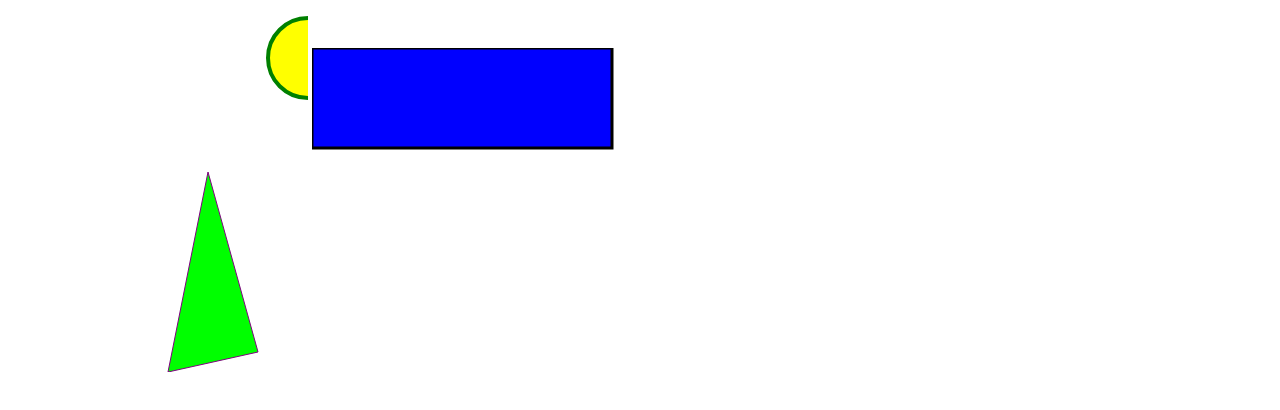
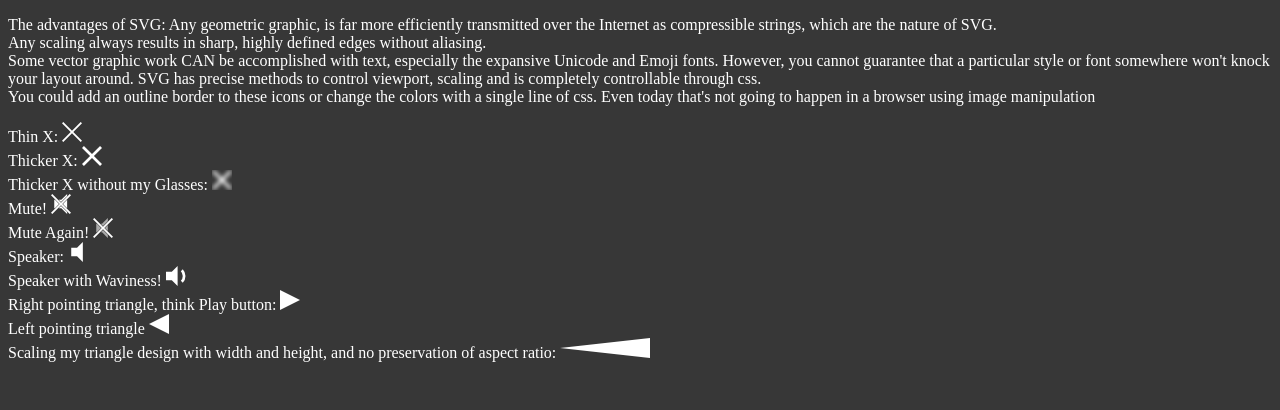
Before and after one commit to iankantian/full-screen-styling-test, a plain HTML site: page svgTest.html in a window 1280 px wide. Drawn offline with Linux system fonts and the light colour scheme.

Commit message:
added link to SVG demo
in project I want to replace a video player’s interface, so starting
with symbol definitions

```diff
--- a/svgTest.html
+++ b/svgTest.html
@@ -3,17 +3,121 @@
 <head>
     <meta charset="UTF-8">
     <title>SVG Test</title>
+    <style>
+        body {
+            background-color: rgb(55, 55, 55);
+            color: white;
+            fill: white;
+        }
+        svg {
+            width: 20px;
+            height: 20px;
+        }
+    </style>
 </head>
-<body>
-    <svg>
-        <circle cx="300" cy="50" r="40" stroke="green" stroke-width="4" fill="yellow" />
+<body style="">
+<p>
+    The advantages of SVG:
+    Any geometric graphic, is far more efficiently transmitted over the Internet as compressible strings, which are the
+    nature of SVG.<br>
+    Any scaling always results in sharp, highly defined edges without aliasing.<br>
+    Some vector graphic work CAN be accomplished with text, especially the expansive Unicode and Emoji fonts.  However,
+    you cannot guarantee that a particular style or font somewhere won't knock your layout around.  SVG has precise methods
+    to control viewport, scaling and is completely controllable through css.<br>
+    You could add an outline border to these icons or change the colors with a single line of css. Even today that's not
+    going to happen in a browser using image manipulation<br>
+</p>
+<div>
+    Thin X:
+    <svg class="x_2" viewBox="0 0 31 31">
+        <polygon points="2,0 0,2 13.5,15.5 0,29 2,31 15.5,17.5 29,31 31,29 17.5,15.5 31,2 29,0 15.5,13.5"/>
     </svg>
-    <svg width="400" height="110">
-        <rect width="300" height="100" style="fill:rgb(0,0,255);stroke-width:3;stroke:rgb(0,0,0)" />
-    </svg><br>
-    <svg height="210" width="500">
-        <polygon points="200,10 250,190 160,210" style="fill:lime;stroke:purple;stroke-width:1" />
+</div>
+<div>Thicker X:
+    <svg class="x_4" viewBox="0 0 31 31">
+        <polygon points="3,0 0,3 12.5,15.5 0,28 3,31 15.5,18.5 28,31 31,28 18.5,15.5 31,3 28,0 15.5,12.5"/>
     </svg>
+</div>
+<div>Thicker X without my Glasses:
+    <svg class="x_4" viewBox="0 0 31 31">
+        <defs>
+            <filter id="f1" x="0" y="0">
+                <feGaussianBlur in="SourceGraphic" stdDeviation="3"/>
+            </filter>
+        </defs>
+        <polygon filter="url(#f1)"
+                 points="3,0 0,3 12.5,15.5 0,28 3,31 15.5,18.5 28,31 31,28 18.5,15.5 31,3 28,0 15.5,12.5"/>
+    </svg>
+</div>
+<div>
+    Mute!
+    <svg class="mute_speaker_1" viewBox="0 0 31 31">
+        <!--the X-->
+        <polygon points="2,0 0,2 13.5,15.5 0,29 2,31 15.5,17.5 29,31 31,29 17.5,15.5 31,2 29,0 15.5,13.5"/>
+        <!--the left speaker center-->
+        <polygon points="5,9 5,22 6,22 12.5,15.5 6,9"/>
+        <!--the right speaker center cone-->
+        <polygon points="25,9 18.5,15.5 25,22"/>
+        <!--the top and bottom of speaker cone-->
+        <polygon points="12,9 15.5,12.5 25,3 25,0 16,9"/>
+        <polygon points="12,22 16,22 25,31 25,28 15.5,18.5"/>
+    </svg>
+</div>
+<div>
+    Mute Again!
+    <svg class="mute_speaker_2" viewBox="0 0 31 31">
+        <!--the X-->
+        <polygon points="2,0 0,2 13.5,15.5 0,29 2,31 15.5,17.5 29,31 31,29 17.5,15.5 31,2 29,0 15.5,13.5"/>
+        <!--the left speaker center-->
+        <polygon style="fill:darkgray" points="5,9 5,22 6,22 12.5,15.5 6,9"/>
+        <!--the right speaker center cone-->
+        <polygon style="fill:darkgray" points="23,11 18.5,15.5 23,20"/>
+        <!--the top and bottom of speaker cone-->
+        <!--Jennifer says two colors better-->
+        <polygon style="fill:darkgray" points="12,9 15.5,12.5 23,5 23,0 14,9"/>
+        <polygon style="fill:darkgray" points="12,22 14,22 23,31 23,26 15.5,18.5"/>
+    </svg>
+</div>
+<div>
+    Speaker:
+    <svg class="speaker_1" viewBox="0 0 31 31">
+        <polygon points="5,9 5,22 14,22 23,31 23,0 14,9"/>
+    </svg>
+</div>
+<div>
+    Speaker with Waviness!
+    <svg class="speaker_2" viewBox="0 0 31 31">
+        <!--speaker with 1 sound wave out the side-->
+        <!--path d method A or a for Arc:-->
+        <!--A radiusX radiusY Xaxisrotaation lareArcFlag sweepFlag endingX endingY-->
+        <!--lower case invoke for relative coordinates!-->
+        <polygon points="0,9 0,22 9,22 18,31 18,0 9,9"/>
+        <path d="M23 8 A11 11 0 0 1 23 23 L26 26 A15.24 15.24 0 0 0 26 5 Z"/>
+    </svg>
+</div>
+<div>
+    Right pointing triangle, think Play button:
+    <svg class="right_point_triangle" viewBox="0 0 31 31">
+        <polygon points="0,0 31,15.5 0,31"/>
+    </svg>
+</div>
+<div>Left pointing triangle
+    <svg class="left_point_triangle" viewBox="0 0 31 31">
+        <polygon points="31,0 31,31 0,15.5"/>
+    </svg>
+</div>
+<div>Scaling my triangle design with width and height, and no preservation of aspect ratio:
+    <svg style="width: 90px;" class="left_point_triangle" viewBox="0 0 31 31" preserveAspectRatio="none">
+        <polygon points="31,0 31,31 0,15.5"/>
+    </svg>
+</div>
+
+<!--<svg width="400" height="400">-->
+<!--<rect x="20" y="20" width="250" height="250" style="fill:blue">-->
+<!--<animate attributeType="CSS" attributeName="opacity" from="1" to="0" dur="5s" repeatCount="indefinite" />-->
+<!--</rect>-->
+<!--Sorry, your browser does not support inline SVG.-->
+<!--</svg>-->
 
 </body>
 </html>
```
Also changed, not shown: index.html (+1 -1 lines).
